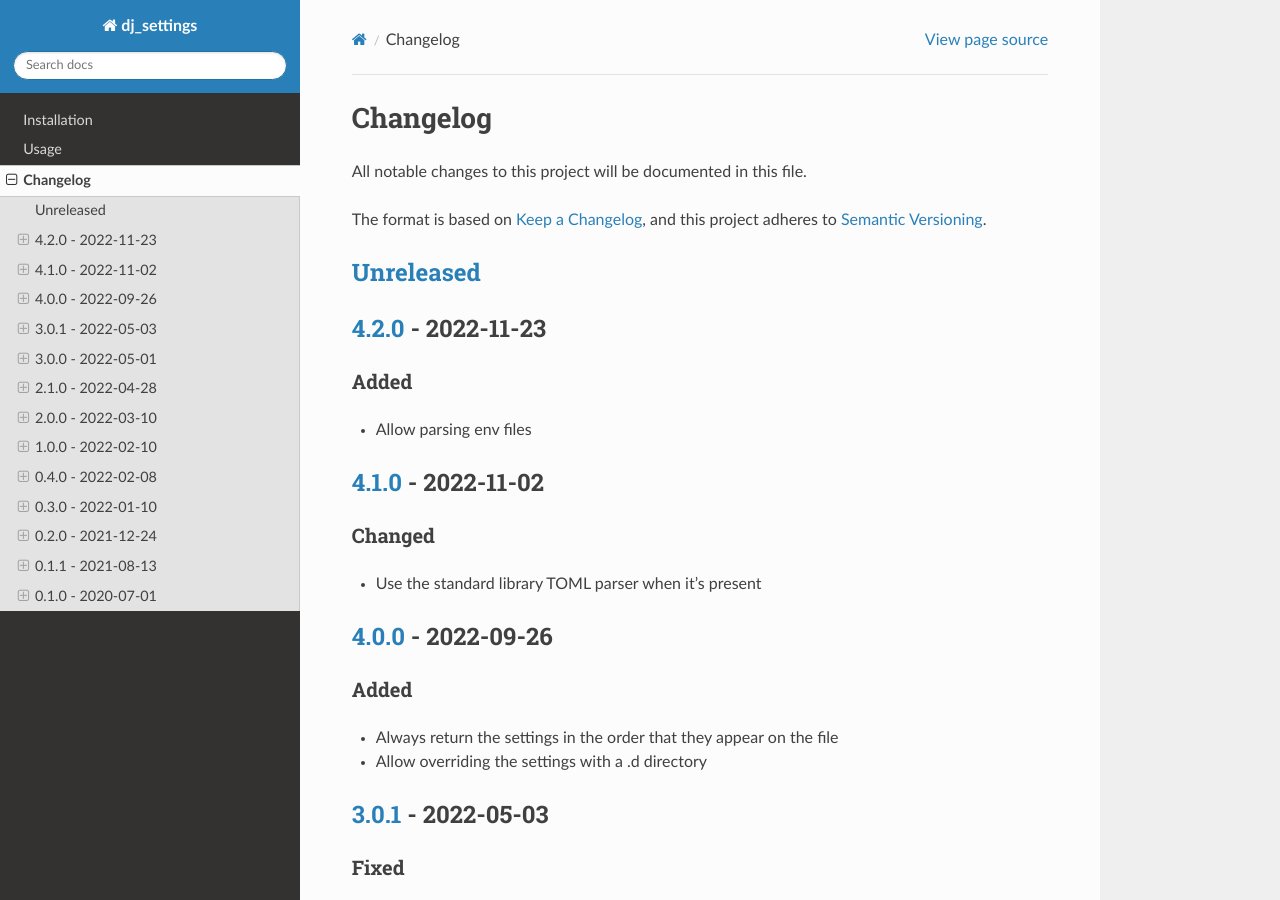
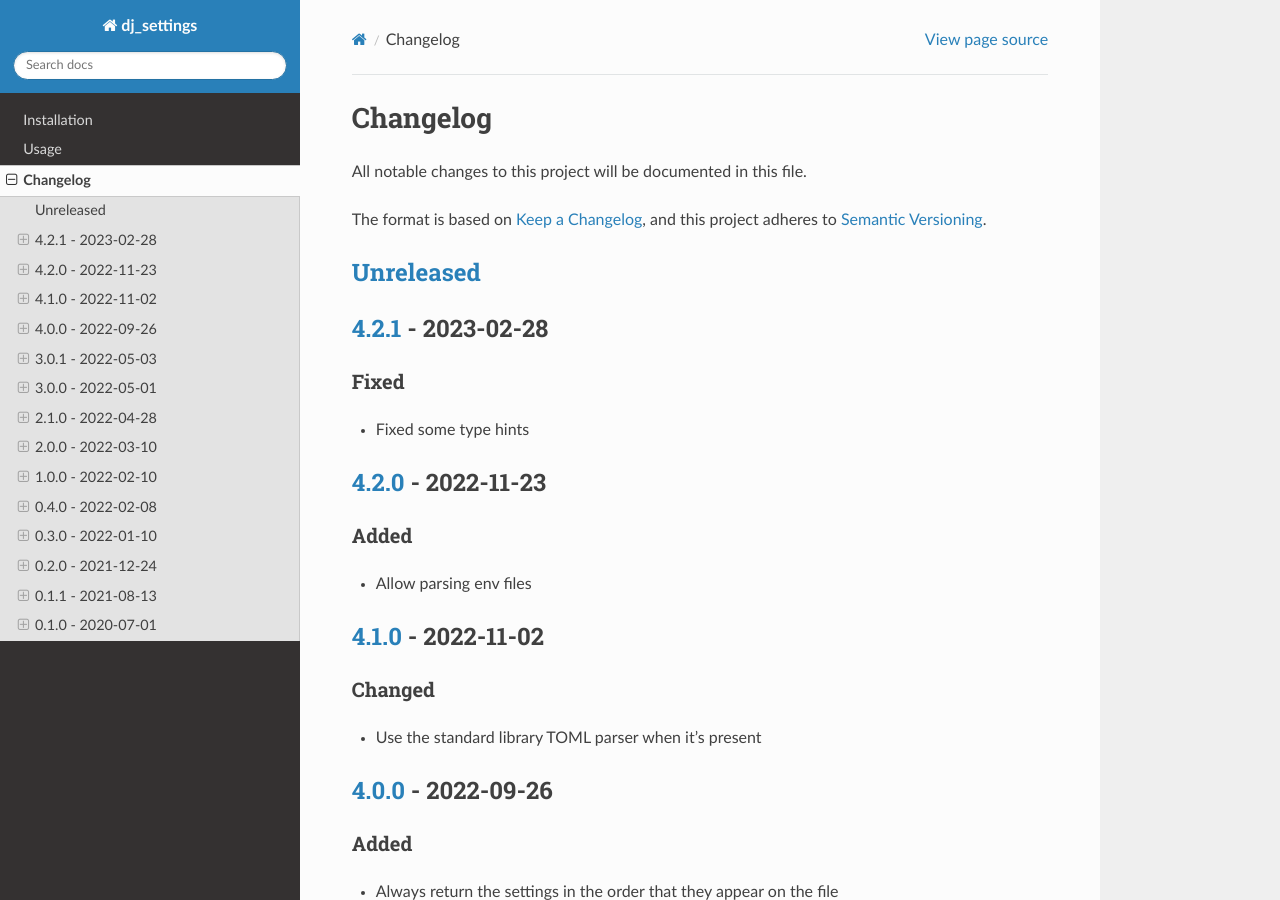
Before and after one commit to spapanik/dj_settings, a Sphinx documentation site: the page built from docs/source/changelog.rst, in a window 1280 px wide and 900 px high. Built offline with Sphinx 7.4.7 and the Read the Docs theme 2.0.0, drawn with Linux system fonts in a browser that asks for light colours.

Commit message:
Bump version

```diff
--- a/CHANGELOG.rst
+++ b/CHANGELOG.rst
@@ -8,6 +8,12 @@ The format is based on `Keep a Changelog`_, and this project adheres to `Semanti
 
 `Unreleased`_
 -------------
+
+`4.2.1`_ - 2023-02-28
+---------------------
+Fixed
+^^^^^
+* Fixed some type hints
 
 `4.2.0`_ - 2022-11-23
 ---------------------
@@ -123,7 +129,8 @@ Added
 * Allow including python files for settings
 
 
-.. _`unreleased`: https://github.com/spapanik/dj_settings/compare/v4.2.0...main
+.. _`unreleased`: https://github.com/spapanik/dj_settings/compare/v4.2.1...main
+.. _`4.2.1`: https://github.com/spapanik/dj_settings/compare/v4.2.0...v4.2.1
 .. _`4.2.0`: https://github.com/spapanik/dj_settings/compare/v4.1.0...v4.2.0
 .. _`4.1.0`: https://github.com/spapanik/dj_settings/compare/v4.0.0...v4.1.0
 .. _`4.0.0`: https://github.com/spapanik/dj_settings/compare/v3.0.1...v4.0.0
--- a/README.rst
+++ b/README.rst
@@ -36,7 +36,7 @@ The easiest way is to use `poetry`_ to manage your dependencies and add *dj_sett
 .. code-block:: toml
 
     [tool.poetry.dependencies]
-    dj_settings = "^4.2.0"
+    dj_settings = "^4.2.1"
 
 Usage
 ^^^^^
--- a/docs/source/installation.rst
+++ b/docs/source/installation.rst
@@ -7,7 +7,7 @@ The easiest way is to use `poetry`_ to manage your dependencies and add *dj_sett
 .. code-block:: toml
 
     [tool.poetry.dependencies]
-    dj_settings = "^4.2.0"
+    dj_settings = "^4.2.1"
 
 
 .. _poetry: https://python-poetry.org/
--- a/pyproject.toml
+++ b/pyproject.toml
@@ -50,7 +50,7 @@
 
 [tool.poetry]
 name = "dj_settings"
-version = "4.2.0"
+version = "4.2.1"
 description = "project settings the UNIX way"
 authors = [
     "Stephanos Kuma <stephanos@kuma.ai>",
```
